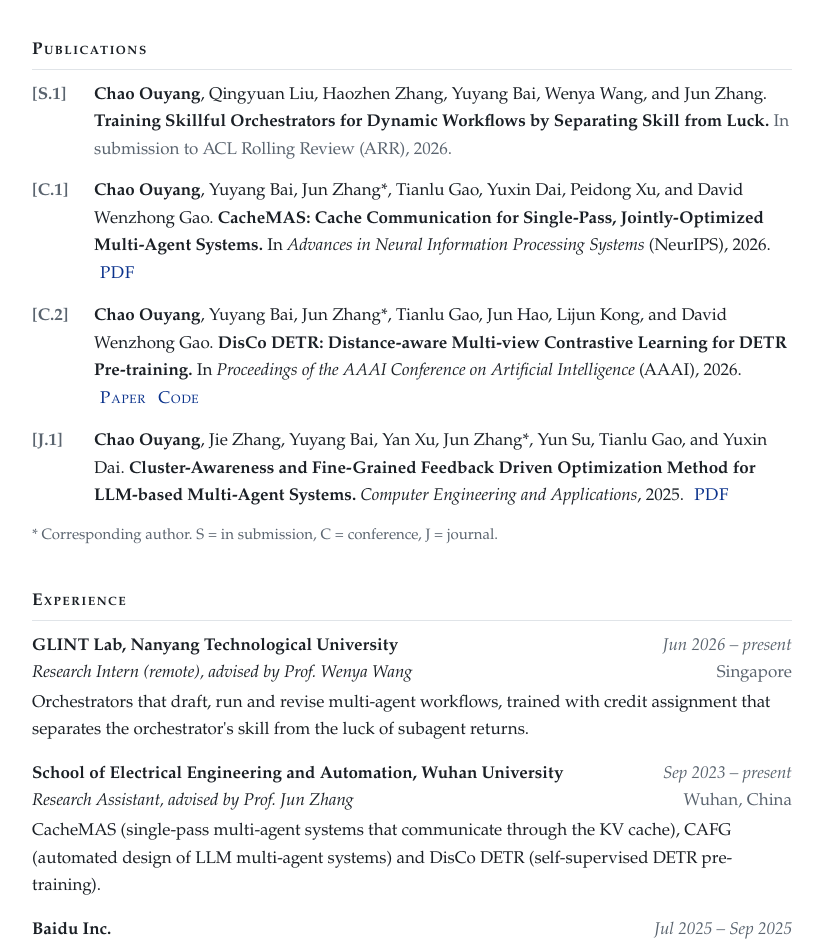
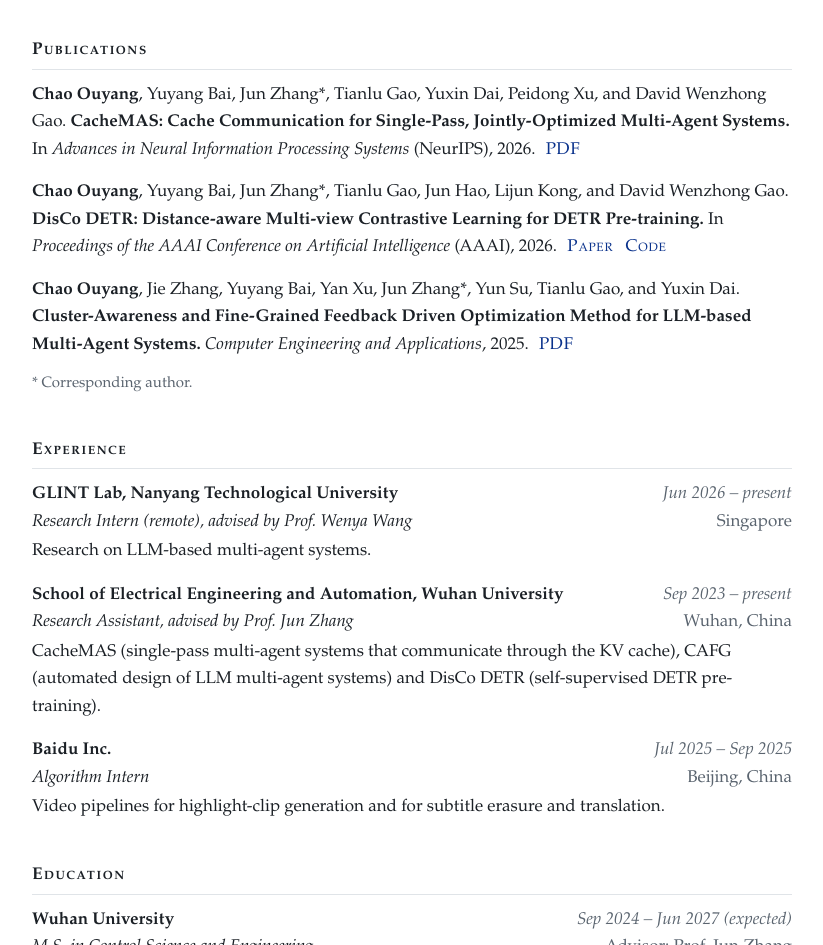
Before and after one commit to oooyc/oooyc.github.io, a plain HTML site: page index.html in a window 1280 px wide. Shown: the part 623-1568 px from the top of the page, without its empty margins (228-1051 px from the left). Drawn offline with Linux system fonts and the light colour scheme.

Commit message:
Drop the [C.x]/[J.x] labels and keep the ARR submission off the page
Co-Authored-By: Claude Opus 5.5 (1M context) <noreply@anthropic.com>

```diff
--- a/index.html
+++ b/index.html
@@ -38,11 +38,8 @@ p{margin:0 0 12px}
 .news li{display:grid;grid-template-columns:5.8em 1fr;gap:12px}
 .news time,.when{color:var(--muted);font-style:italic;font-variant-numeric:tabular-nums}
 .pubs{gap:14px}
-.pubs li{display:grid;grid-template-columns:3.3em 1fr;gap:6px}
-.pubs .tag{font-weight:700;color:var(--muted);font-variant-numeric:tabular-nums}
 .pubs .me,.pubs .title{font-weight:700}
 .pubs .venue{font-style:italic}
-.pubs .status{color:var(--muted)}
 .pubs .plinks{display:inline-flex;gap:12px;margin-left:6px;font-variant:small-caps;letter-spacing:.05em}
 .note{font-size:15px;color:var(--muted);margin-top:12px}
 .entries{display:grid;gap:16px}
@@ -57,7 +54,6 @@ footer{margin-top:48px;font-size:14px;color:var(--faint)}
   h1{font-size:28px}
   h1 .zh{display:block;margin:6px 0 0;font-size:19px}
   .news li{grid-template-columns:1fr;gap:0}
-  .pubs li{grid-template-columns:1fr;gap:0}
 }
 </style>
 </head>
@@ -93,35 +89,20 @@ footer{margin-top:48px;font-size:14px;color:var(--faint)}
 <section aria-labelledby="publications">
   <h2 id="publications">Publications</h2>
   <ul class="pubs">
-    <li>
-      <span class="tag">[S.1]</span>
-      <div><span class="me">Chao Ouyang</span>, Qingyuan Liu, Haozhen Zhang, Yuyang Bai, Wenya Wang, and Jun Zhang.
-        <span class="title">Training Skillful Orchestrators for Dynamic Workflows by Separating Skill from Luck.</span>
-        <span class="status">In submission to ACL Rolling Review (ARR), 2026.</span></div>
-    </li>
-    <li>
-      <span class="tag">[C.1]</span>
-      <div><span class="me">Chao Ouyang</span>, Yuyang Bai, Jun Zhang*, Tianlu Gao, Yuxin Dai, Peidong Xu, and David Wenzhong Gao.
+    <li><span class="me">Chao Ouyang</span>, Yuyang Bai, Jun Zhang*, Tianlu Gao, Yuxin Dai, Peidong Xu, and David Wenzhong Gao.
       <span class="title">CacheMAS: Cache Communication for Single-Pass, Jointly-Optimized Multi-Agent Systems.</span>
       In <span class="venue">Advances in Neural Information Processing Systems</span> (NeurIPS), 2026.
-        <span class="plinks"><a href="papers/cachemas_neurips2026.pdf">PDF</a></span></div>
-    </li>
-    <li>
-      <span class="tag">[C.2]</span>
-      <div><span class="me">Chao Ouyang</span>, Yuyang Bai, Jun Zhang*, Tianlu Gao, Jun Hao, Lijun Kong, and David Wenzhong Gao.
+      <span class="plinks"><a href="papers/cachemas_neurips2026.pdf">PDF</a></span></li>
+    <li><span class="me">Chao Ouyang</span>, Yuyang Bai, Jun Zhang*, Tianlu Gao, Jun Hao, Lijun Kong, and David Wenzhong Gao.
       <span class="title">DisCo DETR: Distance-aware Multi-view Contrastive Learning for DETR Pre-training.</span>
       In <span class="venue">Proceedings of the AAAI Conference on Artificial Intelligence</span> (AAAI), 2026.
-        <span class="plinks"><a href="https://ojs.aaai.org/index.php/AAAI/article/view/39650">Paper</a><a href="https://github.com/oooyc/DisCo_DETR">Code</a></span></div>
-    </li>
-    <li>
-      <span class="tag">[J.1]</span>
-      <div><span class="me">Chao Ouyang</span>, Jie Zhang, Yuyang Bai, Yan Xu, Jun Zhang*, Yun Su, Tianlu Gao, and Yuxin Dai.
+      <span class="plinks"><a href="https://ojs.aaai.org/index.php/AAAI/article/view/39650">Paper</a><a href="https://github.com/oooyc/DisCo_DETR">Code</a></span></li>
+    <li><span class="me">Chao Ouyang</span>, Jie Zhang, Yuyang Bai, Yan Xu, Jun Zhang*, Yun Su, Tianlu Gao, and Yuxin Dai.
       <span class="title">Cluster-Awareness and Fine-Grained Feedback Driven Optimization Method for LLM-based Multi-Agent Systems.</span>
       <span class="venue">Computer Engineering and Applications</span>, 2025.
-        <span class="plinks"><a href="papers/cafg_cea2025.pdf">PDF</a></span></div>
-    </li>
+      <span class="plinks"><a href="papers/cafg_cea2025.pdf">PDF</a></span></li>
   </ul>
-  <p class="note">* Corresponding author. S = in submission, C = conference, J = journal.</p>
+  <p class="note">* Corresponding author.</p>
 </section>
 
 <section aria-labelledby="experience">
@@ -130,7 +111,7 @@ footer{margin-top:48px;font-size:14px;color:var(--faint)}
     <div>
       <div class="row"><span class="org">GLINT Lab, Nanyang Technological University</span><span class="when">Jun 2026 – present</span></div>
       <div class="row"><span class="role">Research Intern (remote), advised by Prof. Wenya Wang</span><span class="where">Singapore</span></div>
-      <p class="desc">Orchestrators that draft, run and revise multi-agent workflows, trained with credit assignment that separates the orchestrator's skill from the luck of subagent returns.</p>
+      <p class="desc">Research on LLM-based multi-agent systems.</p>
     </div>
     <div>
       <div class="row"><span class="org">School of Electrical Engineering and Automation, Wuhan University</span><span class="when">Sep 2023 – present</span></div>
```
Also changed, not shown: 1 other file. Lines whose indentation alone changed are shown as unchanged.
